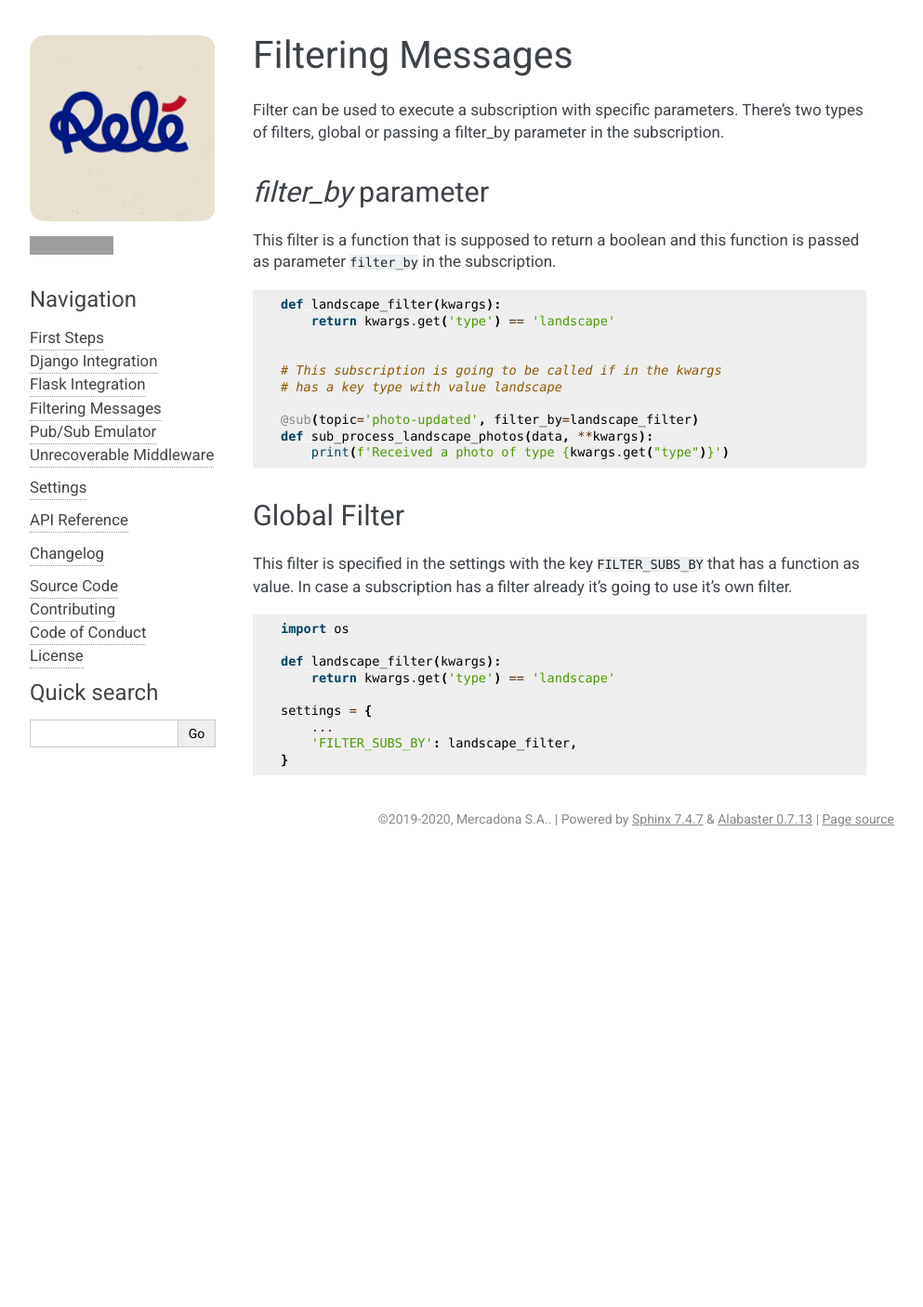
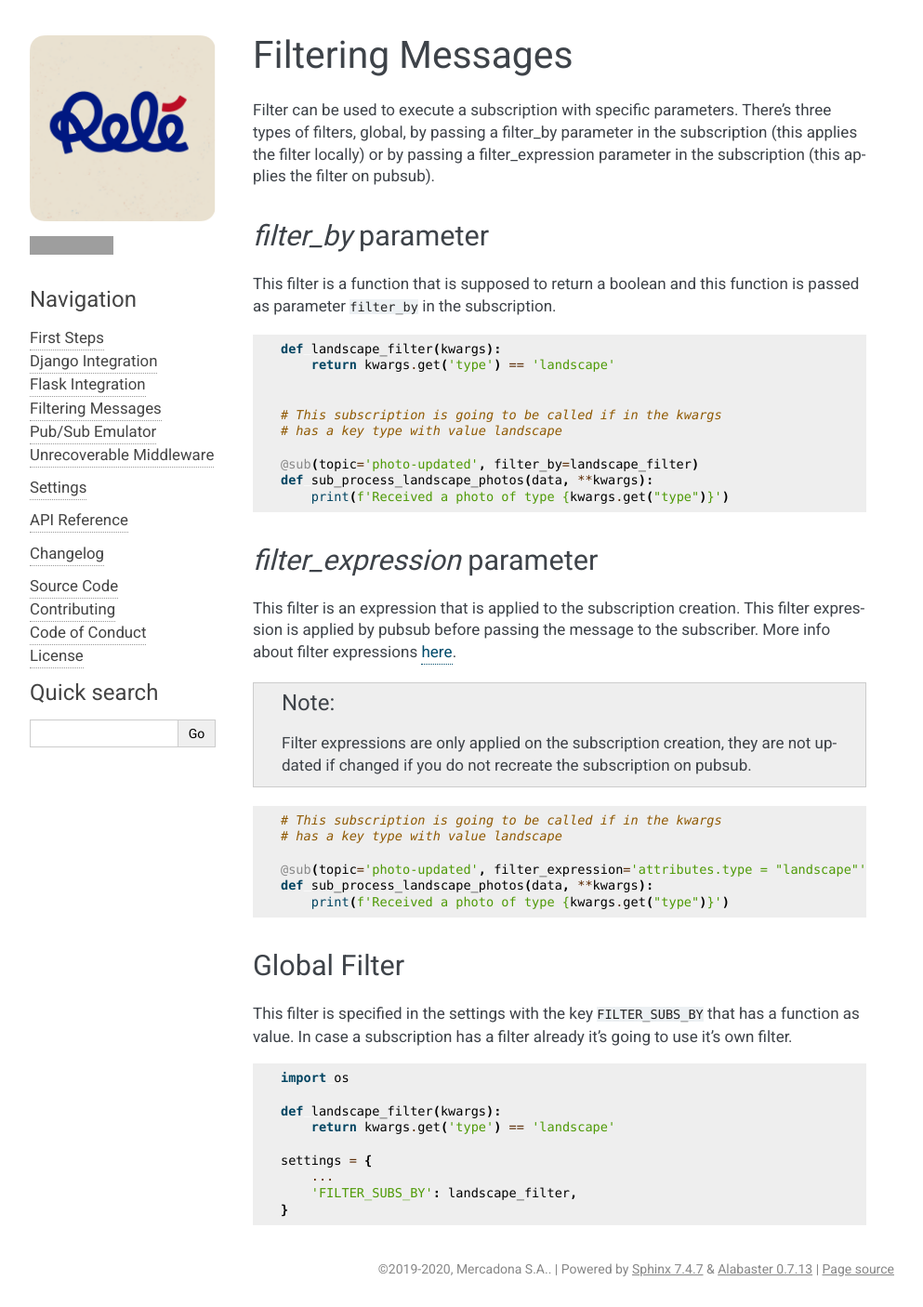
Before and after one commit to mercadona/rele, a Sphinx documentation site: the page built from docs/guides/filters.rst, in a window 1280 px wide. Shown: the whole page at 93% size, without its empty margins (148-1141 px from the left). Built offline with Sphinx 7.4.7, drawn with Linux system fonts in a browser that asks for light colours; the version number could not be read and is left out; before the commit the page ends 922 px from its top, so only the background shows below that; grey boxes are pictures that could not be loaded.

Commit message:
Add filter expressions to subscriptions

```diff
--- a/docs/conf.py
+++ b/docs/conf.py
@@ -75,7 +75,7 @@
 
 # Setup function
 def setup(app):
-    app.add_stylesheet("style.css")
+    app.add_css_file("style.css")
 
 
 # -- Extension configuration -------------------------------------------------
--- a/docs/guides/filters.rst
+++ b/docs/guides/filters.rst
@@ -2,8 +2,9 @@
 ==================
 
 Filter can be used to execute a subscription with specific parameters.
-There's two types of filters, global or passing a filter_by parameter in the
-subscription.
+There's three types of filters, global, by passing a filter_by parameter in the
+subscription (this applies the filter locally) or by passing a filter_expression
+parameter in the subscription (this applies the filter on pubsub).
 
 
 `filter_by` parameter
@@ -26,6 +27,26 @@
         print(f'Received a photo of type {kwargs.get("type")}')
 
 
+`filter_expression` parameter
+_____________________________
+
+This filter is an expression that is applied to the subscription creation. This filter
+expression is applied by pubsub before passing the message to the subscriber. More info
+about filter expressions `here <https://cloud.google.com/pubsub/docs/filtering#filtering_syntax>`_.
+
+.. note::
+   Filter expressions are only applied on the subscription creation, they are not updated
+   if changed if you do not recreate the subscription on pubsub.
+
+.. code:: python
+
+    # This subscription is going to be called if in the kwargs
+    # has a key type with value landscape
+
+    @sub(topic='photo-updated', filter_expression='attributes.type = "landscape"')
+    def sub_process_landscape_photos(data, **kwargs):
+        print(f'Received a photo of type {kwargs.get("type")}')
+
 
 Global Filter
 _____________
```
Also changed, not shown: 5 other files.
